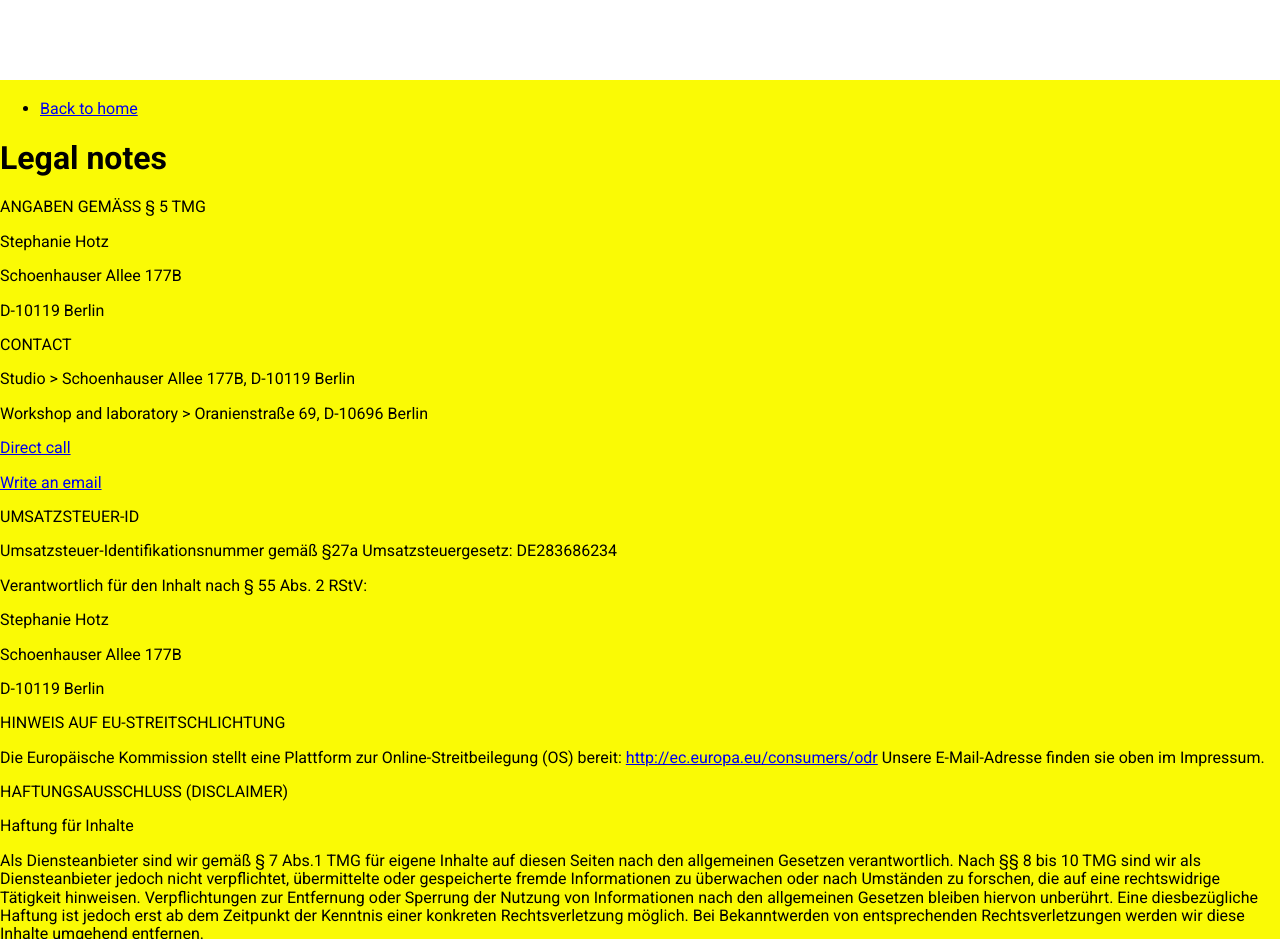
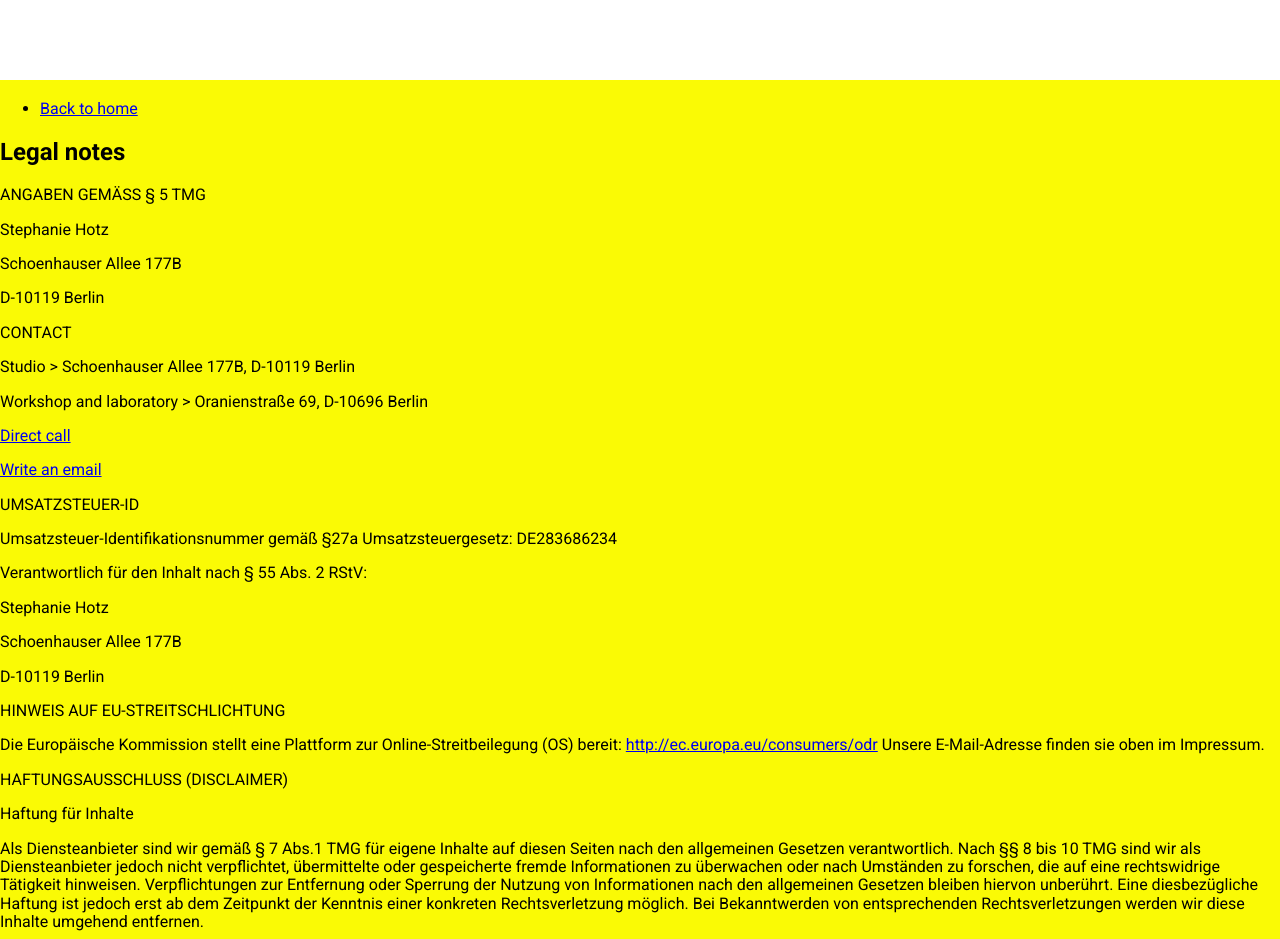
Before and after one commit to homerzeitz/portfolio-website, a plain HTML site: page imprint.html in a window 1280 px wide. Shown: the part 820-1759 px from the top of the page. Drawn offline with nearby package versions, Linux system fonts and the light colour scheme.

Commit message:
change h1 into h2

```diff
--- a/imprint.html
+++ b/imprint.html
@@ -27,7 +27,7 @@
   <main>
     <div>
       <div class="container">
-        <h1>Legal notes</h1>
+        <h2>Legal notes</h2>
 
         <p>
           ANGABEN GEMÄSS § 5 TMG
```
